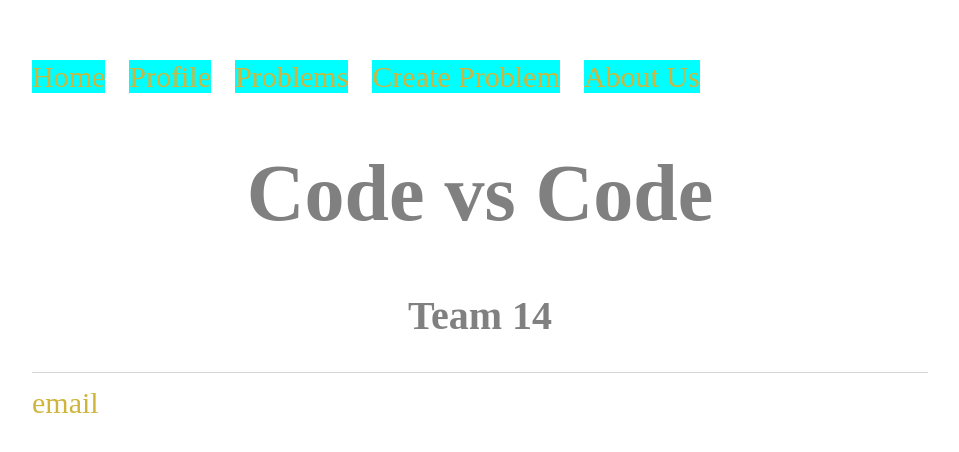
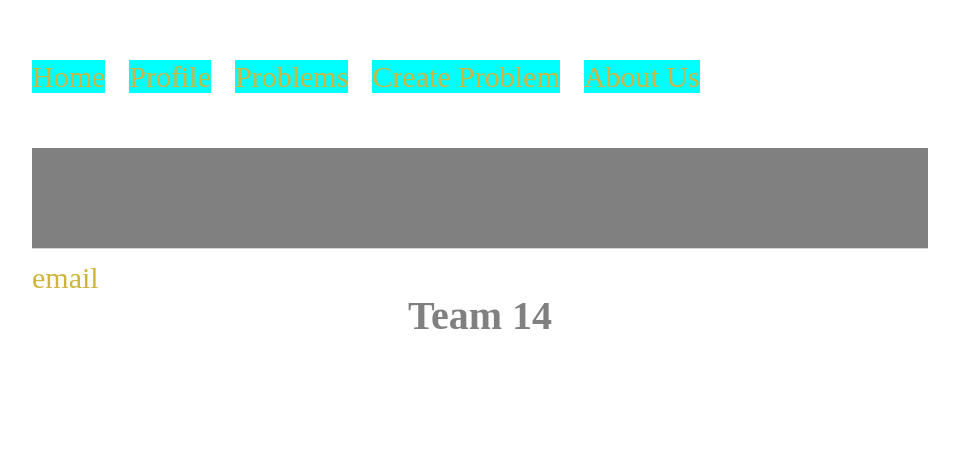
Before and after one commit to rramakrishnan246/rramakrishnan246.github.io, a Jekyll site: the page built from index.html, in a window 1280 px wide. Shown: the top 452 px of the page, without its empty margins (160-1119 px from the left). Built offline with Jekyll 4.4.1, drawn with Linux system fonts in a browser that asks for light colours.

Commit message:
Update main.css

```diff
--- a/css/main.css
+++ b/css/main.css
@@ -1,6 +1,10 @@
 body {
     margin: 60px auto;
     width: 70%;
+}
+div {
+    background-color: gray;
+    height: 100px;
 }
 nav ul, footer ul {
     padding: 0px;
```
